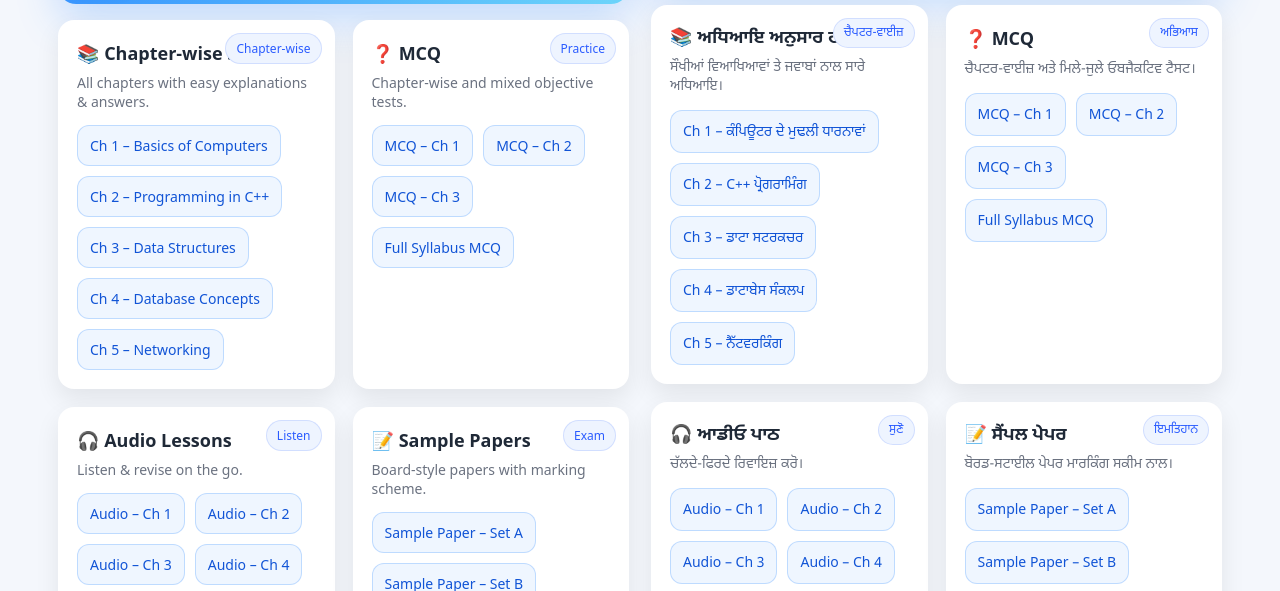
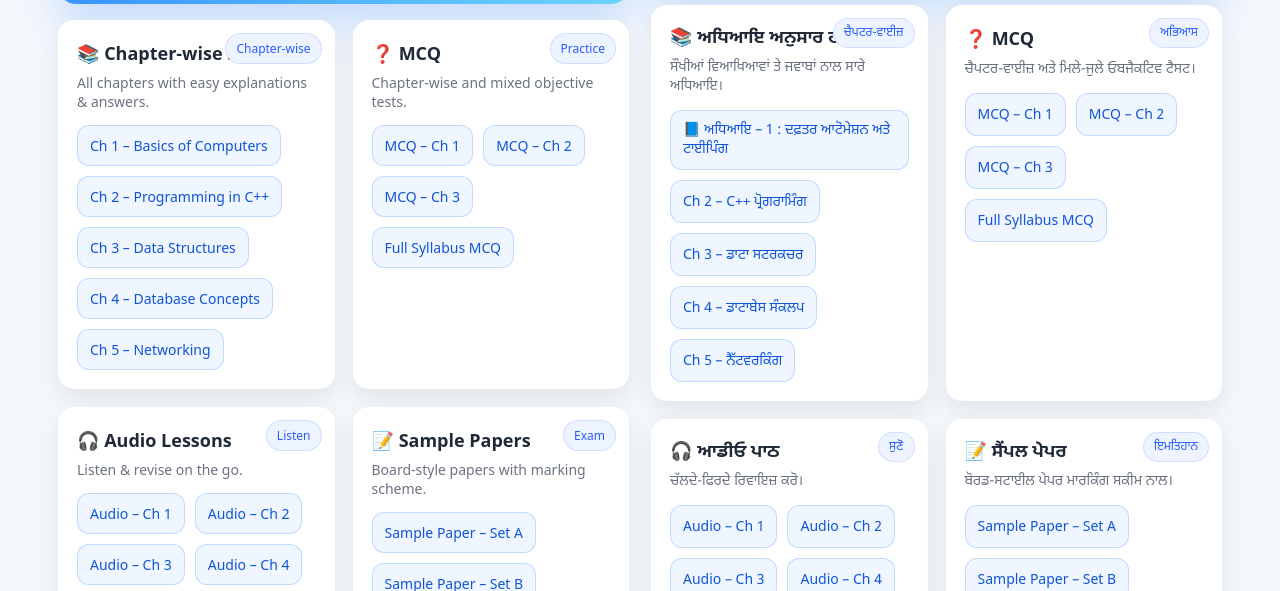
Before and after one commit to Notes57/Notes, a plain HTML site: page notes/12th-computer.html in a window 1280 px wide. Shown: the part 202-793 px from the top of the page. Drawn offline with Linux system fonts and the light colour scheme.

Commit message:
Update 12th-computer.html

```diff
--- a/notes/12th-computer.html
+++ b/notes/12th-computer.html
@@ -159,7 +159,7 @@
               <h3 class="pa">📚 ਅਧਿਆਇ ਅਨੁਸਾਰ ਹਲ</h3>
               <p class="pa">ਸੌਖੀਆਂ ਵਿਆਖਿਆਵਾਂ ਤੇ ਜਵਾਬਾਂ ਨਾਲ ਸਾਰੇ ਅਧਿਆਇ।</p>
               <div class="btnrow pa">
-                <a class="btn" href="#" class="pa">Ch 1 – ਕੰਪਿਊਟਰ ਦੇ ਮੁਢਲੀ ਧਾਰਨਾਵਾਂ</a>
+                <a class="btn" href="https://drive.google.com/file/d/1qAvhbJPw9ZSVXRljuPizcLd1Xy2N7MV4/view?usp=sharing" class="pa">📘 ਅਧਿਆਇ – 1 : ਦਫ਼ਤਰ ਆਟੋਮੇਸ਼ਨ ਅਤੇ ਟਾਈਪਿੰਗ</a>
                 <a class="btn" href="#" class="pa">Ch 2 – C++ ਪ੍ਰੋਗਰਾਮਿੰਗ</a>
                 <a class="btn" href="#" class="pa">Ch 3 – ਡਾਟਾ ਸਟਰਕਚਰ</a>
                 <a class="btn" href="#" class="pa">Ch 4 – ਡਾਟਾਬੇਸ ਸੰਕਲਪ</a>
@@ -332,4 +332,5 @@
     </footer>
   </div>
 </body>
+
 </html>
```
